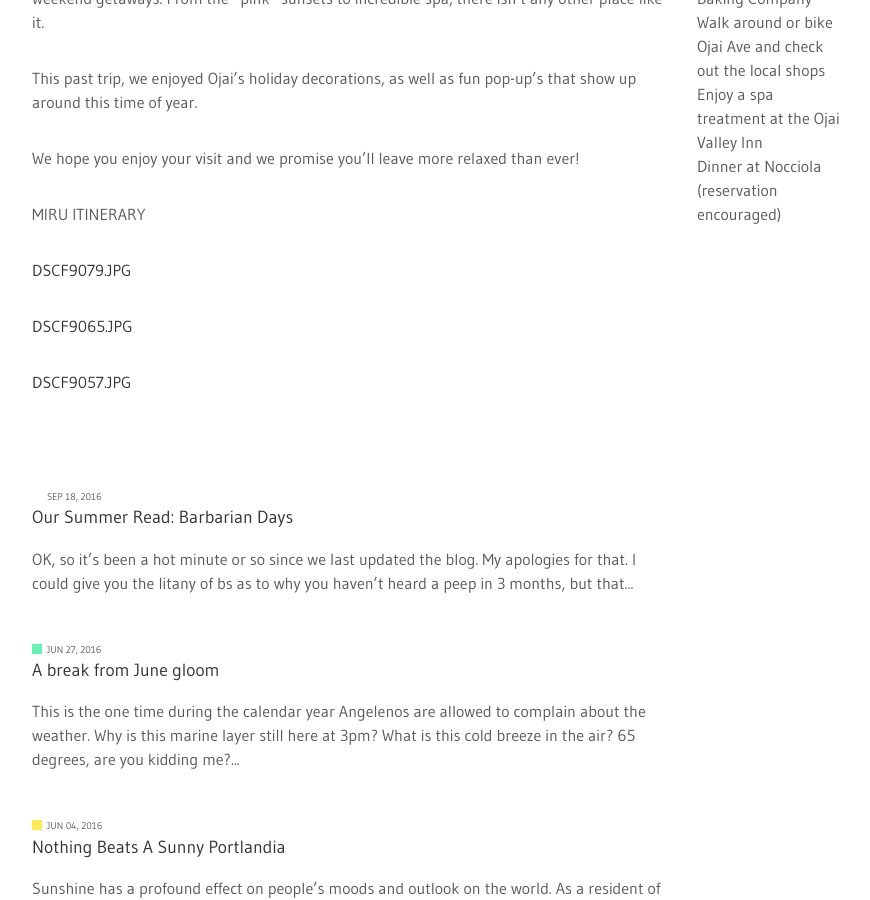
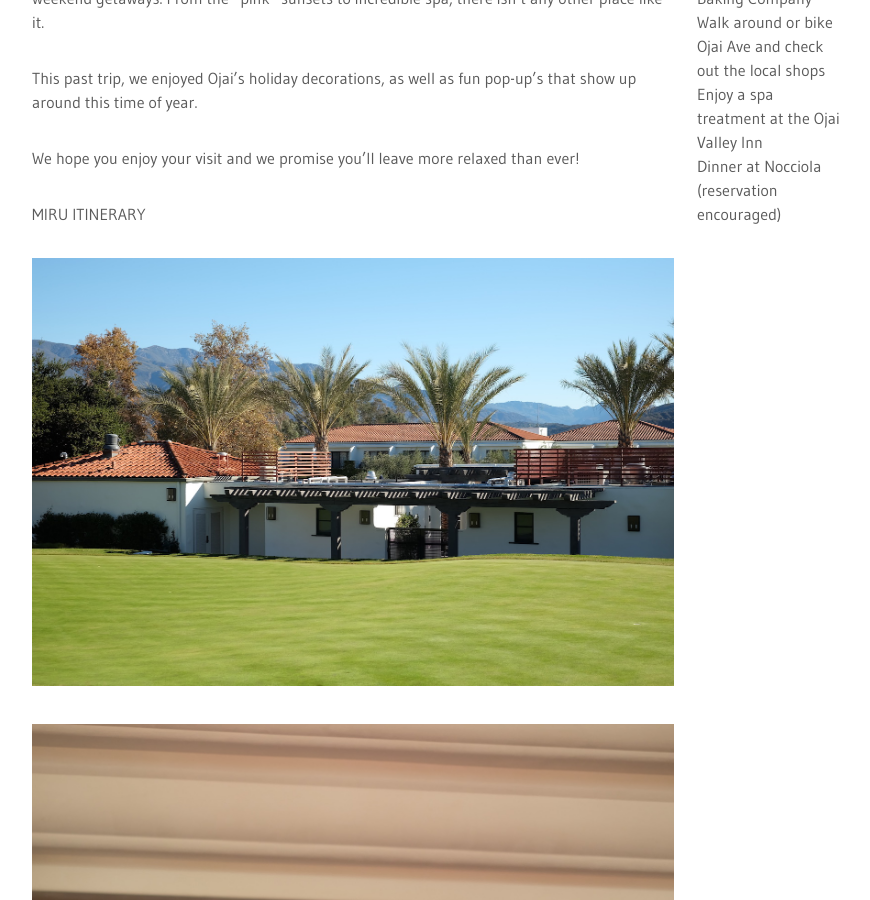
Before and after one commit to PHironaka/Miru-Blog, a Jekyll site: the page built from _posts/2017-01-08-all-about-ojai.markdown, in a window 1280 px wide and 900 px high, scrolled down 319 px. Shown: the whole window, without its empty margins (287-1157 px from the left). Built offline with Jekyll 4.4.1, drawn with Linux system fonts in a browser that asks for light colours.

Commit message:
Updated All About Ojai

```diff
--- a/_posts/2017-01-08-all-about-ojai.markdown
+++ b/_posts/2017-01-08-all-about-ojai.markdown
@@ -21,8 +21,8 @@ MIRU ITINERARY
 * Enjoy a spa treatment at the Ojai Valley Inn
 * Dinner at Nocciola (reservation encouraged)
 
-[DSCF9079.JPG](/uploads/DSCF9079.JPG)
+![DSCF9079.JPG](/uploads/DSCF9079.JPG)
 
-[DSCF9065.JPG](/uploads/DSCF9065.JPG)
+![DSCF9065.JPG](/uploads/DSCF9065.JPG)
 
-[DSCF9057.JPG](/uploads/DSCF9057.JPG)
+![DSCF9057.JPG](/uploads/DSCF9057.JPG)
```
